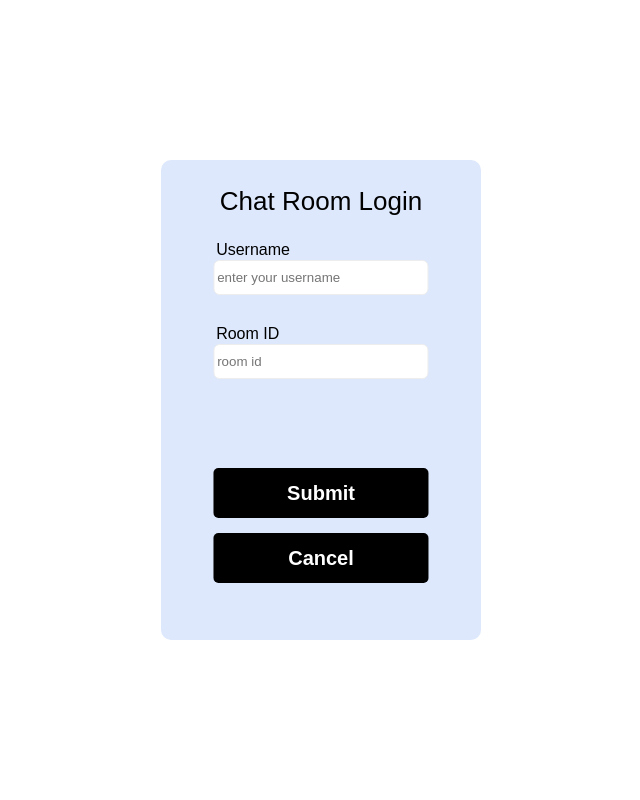
After one commit to Jayaprakash-dev/Python-Messenger, a Django app: page /roomlogin/ in a window 1280 px wide. The commit adds this page. Shown: the whole page, without its empty margins (319-959 px from the left). Run offline with Django 4.2, Linux system fonts and the light colour scheme.

Commit message:
Added: html & css | Modified: app & websocket files

```diff
--- a/app/urls.py
+++ b/app/urls.py
@@ -14,8 +14,9 @@ Including another URLconf
     2. Add a URL to urlpatterns:  path('blog/', include('blog.urls'))
 """
 from django.contrib import admin
-from django.urls import path
+from django.urls import path, include
 
 urlpatterns = [
+    path('', include('main.urls', namespace='main')),
     path('admin/', admin.site.urls),
 ]
--- /dev/null
+++ b/main/templates/main/roomlogin.html
@@ -0,0 +1,44 @@
+<!DOCTYPE html>
+<html lang="en">
+<head>
+    <meta charset="UTF-8">
+    <meta http-equiv="X-UA-Compatible" content="IE=edge">
+    <meta name="viewport" content="width=device-width, initial-scale=1.0">
+
+    <!-- css file -->
+    <link rel="stylesheet" href="/main/static/css/roomlogin.css">
+
+    <title>Python Messenger</title>
+
+    {% load static %}
+</head>
+<body>
+
+    <div class="container">
+        <div class="login-section">
+            <p class="heading">Chat Room Login</p>
+            <form action="" method="POST" class="room-login">
+                {% csrf_token %}
+                <div class="name-section">
+                    <label class="name-label" for="username">Username</label>
+                    <input type="text" class="name" name="username" placeholder="enter your username" required>
+                </div>
+                <br>
+
+                <div class="id-section">
+                    <label for="room-id" class="room-id-label">Room ID</label>
+                    <input type="text" class="room-id" id="room-id" name="room-id" placeholder="room id" required>
+                </div>
+
+                <div class="form-btns">
+                    <button class="btn" type="submit" onsubmit="submitForm()">Submit</button>
+                    <button class="btn">Cancel</button>
+                </div>
+            </form>
+        </div>
+    </div>
+
+    <script type="text/javascript" src="{% static 'js/websocket.js' %}"></script>
+
+</body>
+</html>
--- a/main/templates/main/static/css/_fonts.sass
+++ b/main/templates/main/static/css/_fonts.sass
@@ -1,2 +1,3 @@
 $monsterrat: 'Montserrat', sans-serif
 $open-sans: 'Open Sans', sans-serif
+$roboto: 'Roboto', sans-serif
--- /dev/null
+++ b/main/templates/main/static/css/roomlogin.css
@@ -0,0 +1,105 @@
+* {
+  margin: 0;
+  padding: 0;
+  box-sizing: border-box;
+}
+
+html {
+  width: 100vw;
+  height: 100vh;
+}
+
+body {
+  width: 100%;
+  height: 100%;
+}
+
+.container {
+  width: 100%;
+  height: 100%;
+}
+.container .login-section {
+  display: block;
+  position: relative;
+  width: 25%;
+  height: 60%;
+  background-color: rgba(216, 229, 252, 0.8705882353);
+  font-family: "Open Sans", sans-serif;
+  top: 20%;
+  left: 50%;
+  padding: 2% 2% 1%;
+  transform: translate(-50%, 0%);
+  border: none;
+  border-radius: 10px;
+}
+.container .heading {
+  text-align: center;
+  font-family: "Montserrat", sans-serif;
+  font-size: 26px;
+  font-weight: 500;
+  margin-bottom: 8%;
+}
+.container .room-login {
+  width: 100%;
+}
+.container .room-login .name-label {
+  position: relative;
+  font-family: "Montserrat", sans-serif;
+  font-weight: 500;
+  margin-right: 3%;
+  margin-bottom: 2%;
+  left: 11%;
+}
+.container .room-login .room-id-label {
+  position: relative;
+  font-family: "Montserrat", sans-serif;
+  font-weight: 500;
+  margin-right: 3%;
+  margin-bottom: 2%;
+  left: 11%;
+}
+.container .room-login .name {
+  position: relative;
+  border: 1px solid #ededed;
+  border-radius: 6px;
+  padding: 0.5% 1%;
+  height: 35px;
+  width: 80%;
+  left: 50%;
+  transform: translateX(-50%);
+  margin-bottom: 2%;
+}
+.container .room-login .room-id {
+  position: relative;
+  border: 1px solid #ededed;
+  border-radius: 6px;
+  padding: 0.5% 1%;
+  height: 35px;
+  width: 80%;
+  left: 50%;
+  transform: translateX(-50%);
+}
+.container .room-login .form-btns {
+  position: relative;
+  left: 50%;
+  transform: translateX(-50%);
+  display: flex;
+  flex-direction: column;
+  width: 80%;
+  margin-top: 33%;
+}
+.container .room-login .form-btns .btn {
+  height: 50px;
+  border: none;
+  border-radius: 5px;
+  background-color: black;
+  color: white;
+  font-weight: 600;
+  font-size: 20px;
+  margin-bottom: 7%;
+  transition: 0.4s ease-out;
+}
+.container .room-login .form-btns .btn:hover {
+  cursor: pointer;
+  background-color: rgba(0, 0, 0, 0.8);
+}/*# sourceMappingURL=roomlogin.css.map */
--- /dev/null
+++ b/main/templates/main/static/css/roomlogin.sass
@@ -0,0 +1,97 @@
+@import 'fonts'
+
+@mixin inputSection()
+    position: relative
+    border: 1px solid #ededed
+    border-radius: 6px
+    padding: 0.5% 1%
+    height: 35px
+    width: 80%
+    left: 50%
+    transform: translateX(-50%)
+
+@mixin labelSection()
+    position: relative
+    font-family: $monsterrat
+    font-weight: 500
+    margin-right: 3%
+    margin-bottom: 2%
+    left: 11%
+
+*
+    margin: 0
+    padding: 0
+    box-sizing: border-box
+
+html
+    width: 100vw
+    height: 100vh
+
+body
+    width: 100%
+    height: 100%
+
+.container
+    width: 100%
+    height: 100%
+
+    .login-section
+        display: block
+        position: relative
+        width: 25%
+        height: 60%
+        background-color: #d8e5fcde
+        font-family: $open-sans
+        top: 20%
+        left: 50%
+        padding: 2% 2% 1%
+        transform: translate(-50%, 0%)
+        border: none
+        border-radius: 10px
+
+    .heading
+        text-align: center
+        font-family: $monsterrat
+        font-size: 26px
+        font-weight: 500
+        margin-bottom: 8%
+
+    .room-login
+        width: 100%
+
+        .name-label
+            @include labelSection()
+
+        .room-id-label
+            @include labelSection()
+
+        .name
+            @include inputSection()
+            margin-bottom: 2%
+
+        .room-id
+            @include inputSection()
+
+        .form-btns
+            position: relative
+            left: 50%
+            transform: translateX(-50%)
+            display: flex
+            flex-direction: column
+            width: 80%
+            margin-top: 33%
+
+            .btn
+                height: 50px
+                border: none
+                border-radius: 5px
+                background-color: black
+                color: white
+                font-weight: 600
+                font-size: 20px
+                margin-bottom: 7%
+                transition: 0.4s ease-out
+
+                &:hover
+                    cursor: pointer
+                    background-color: #000000cc
--- /dev/null
+++ b/main/templates/main/static/js/websocket.js
@@ -0,0 +1,11 @@
+function submitForm() {
+
+    const room_id = JSON.parse(document.getElementById('room-id').value);
+    console.log(room_id);
+
+    const client_socket = new WebSocket('ws://' + window.location.host + '/chat/room/' + room_id + '/');
+
+    client_socket.onclose(() => {
+        alert("Socket connection closed...");
+    });
+}
--- /dev/null
+++ b/main/urls.py
@@ -0,0 +1,8 @@
+from django.urls import path
+from . import views
+
+app_name = 'main'
+
+urlpatterns = [
+    path('roomlogin/', views.room_login_page, name='room_login')
+]
--- a/main/views.py
+++ b/main/views.py
@@ -1,3 +1,5 @@
 from django.shortcuts import render
+from django.http import HttpResponseRedirect
 
-# Create your views here.
+def room_login_page(req):
+    return render(req, 'main/roomlogin.html')
```
Also changed, not shown: app/asgi.py (+19 -2 lines), app/settings.py (+22 -2 lines), appsocket/consumer.py (+19 -0 lines), appsocket/routing.py (+7 -0 lines), main/templates/main/main.html (+7 -7 lines), main/templates/main/static/css/main.css (+38 -16 lines), main/templates/main/static/css/main.sass (+27 -18 lines), main/templates/main/static/assets/open.svg (added), main/templates/main/userlogin.html (added), main/templates/main/usersignup.html (added), 2 other files.
